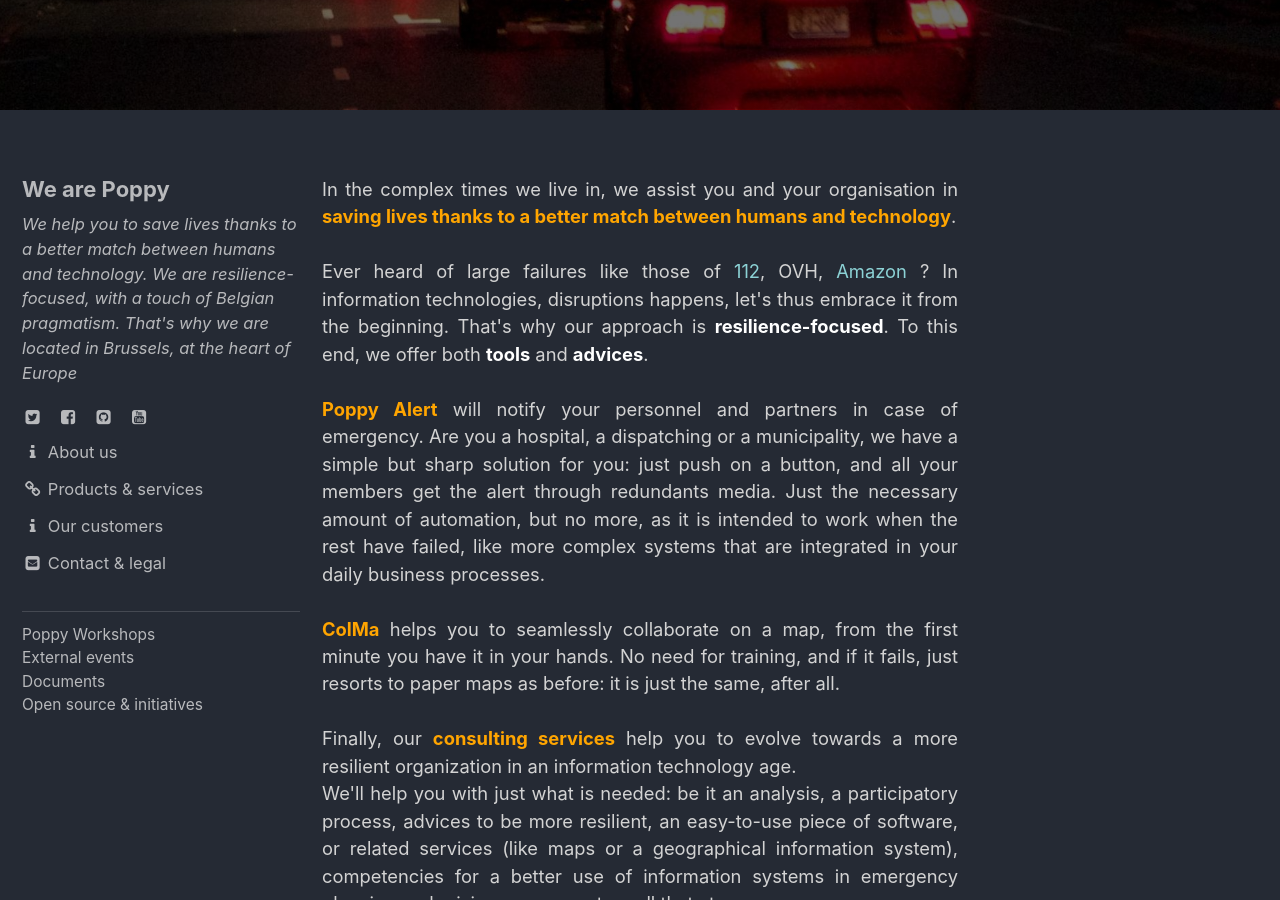
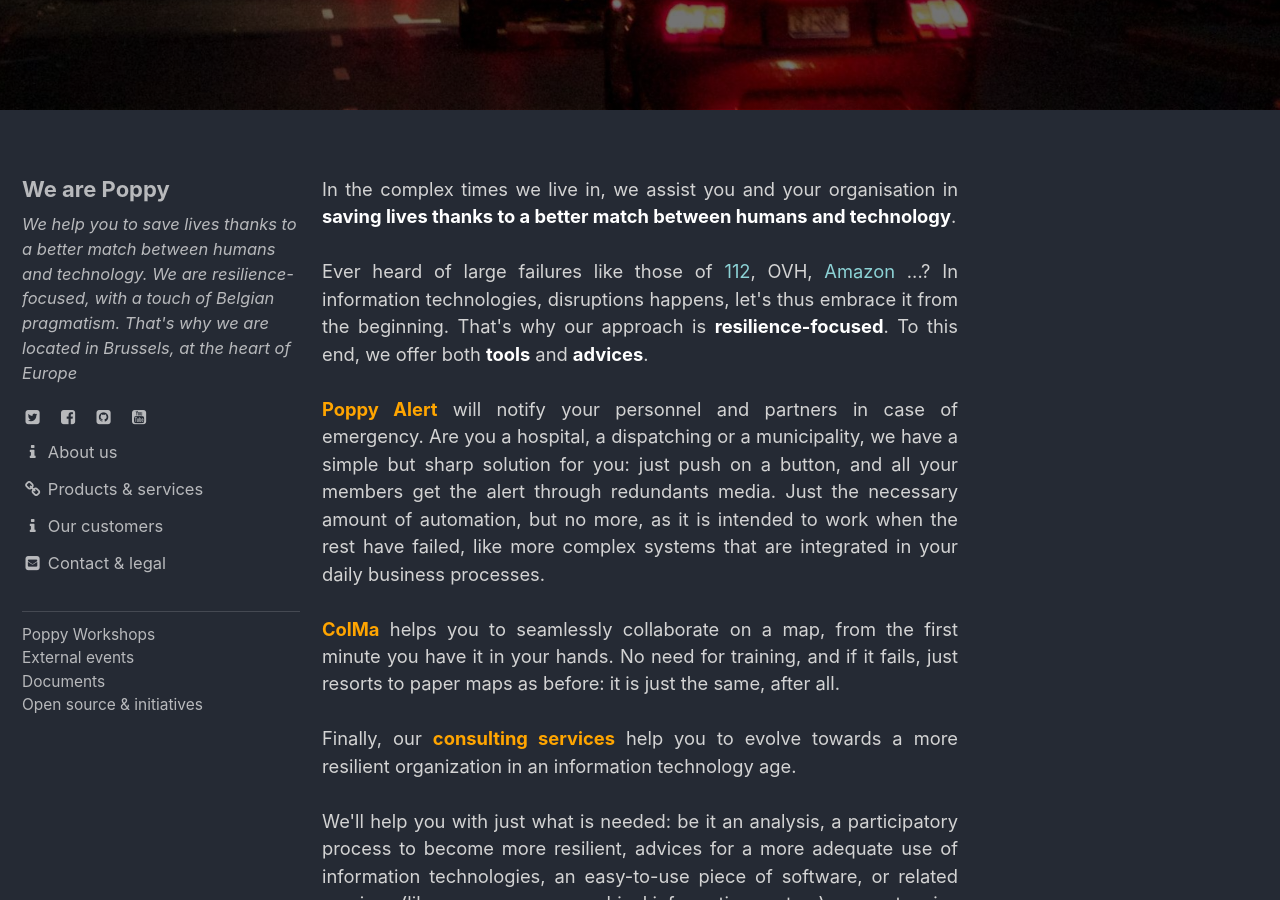
Before and after one commit to ccloquet/ccloquet.github.io, a Jekyll site: the page built from _pages/products_and_services.html, in a window 1280 px wide and 900 px high, scrolled down 455 px. Built offline with Jekyll 4.4.1, drawn with Linux system fonts in a browser that asks for light colours; cached includes are drawn as plain includes; some of the changed text lies outside the part shown.

Commit message:
Update products_and_services.html

```diff
--- a/_pages/products_and_services.html
+++ b/_pages/products_and_services.html
@@ -12,10 +12,10 @@ permalink: /products/
 b {color:white}
 </style>
 <div style='color:lightgray'>
-	In the complex times we live in, we assist you and your organisation in <b style='color: orange!important'>saving lives thanks to a better match between humans and technology</b>.
+	In the complex times we live in, we assist you and your organisation in <b >saving lives thanks to a better match between humans and technology</b>.
 	<br>
 	<br>
-	Ever heard of large failures like those of <a href='https://eena.org/news/112-temporarily-down-due-to-outages/'>112</a>, OVH, <a href='https://www.vox.com/2017/3/2/14792636/amazon-aws-internet-outage-cause-human-error-incorrect-command'>Amazon</a> ? In information technologies, disruptions happens, let's thus embrace it from the beginning. That's why our approach is <b>resilience-focused</b>. To this end, we offer both <b>tools</b> and <b>advices</b>.
+	Ever heard of large failures like those of <a href='https://eena.org/news/112-temporarily-down-due-to-outages/'>112</a>, OVH, <a href='https://www.vox.com/2017/3/2/14792636/amazon-aws-internet-outage-cause-human-error-incorrect-command'>Amazon</a> ...? In information technologies, disruptions happens, let's thus embrace it from the beginning. That's why our approach is <b>resilience-focused</b>. To this end, we offer both <b>tools</b> and <b>advices</b>.
 	<br>
 	<br>
 	<b><a style='color: orange!important' href=''>Poppy Alert</a></b> will notify your personnel and partners in case of emergency.
@@ -28,11 +28,11 @@ b {color:white}
 	<br>
 	Finally, our <b><a style='color: orange!important' href=''>consulting services</a></b> help you to evolve towards a more resilient organization in an information technology age.
 	<br>
-	We'll help you with just what is needed: be it an analysis, a participatory process, advices to be more resilient, an easy-to-use piece of software, or related services (like maps or a geographical information system),
-	competencies for a better use of information systems in emergency planning and crisis management, or all that at once.
+	<br>
+	We'll help you with just what is needed: be it an analysis, a participatory process to become more resilient, advices for a more adequate use of information technologies, an easy-to-use piece of software, or related services (like maps or a geographical information system), competencies for a better use of information systems in emergency planning and crisis management, or all that at once.
 	<br>
 	<br>
-	Sounds interesting? Drop us a line at info@my-poppy.eu or call us at +32 485 087 949, and let's discuss about your unique project!
+	Drop us a line at info@my-poppy.eu or call us at +32 485 087 949, and let's discuss about your unique project!
 
 	<small>
 	credits: (1) starmanseries (2) James Cridland
```
